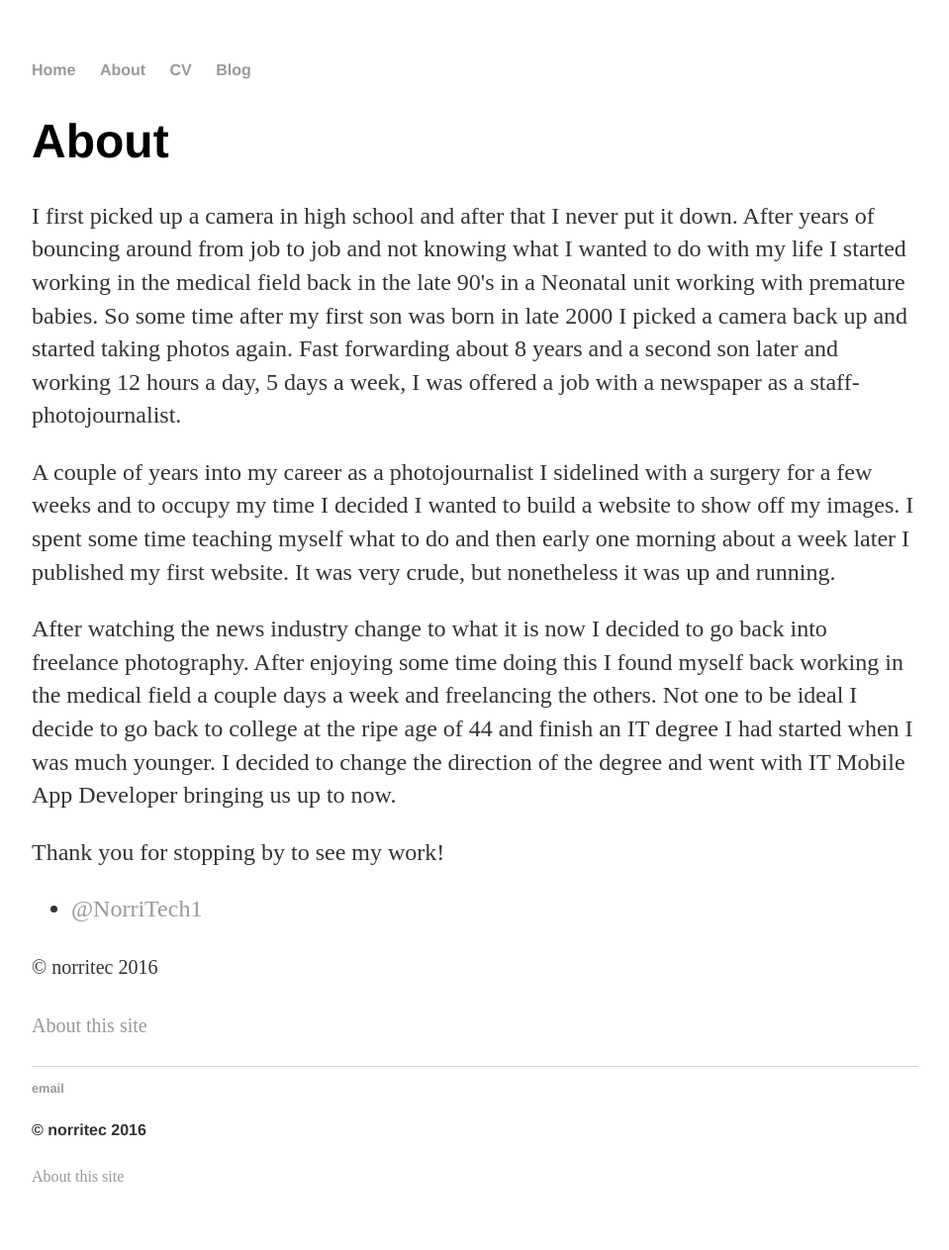
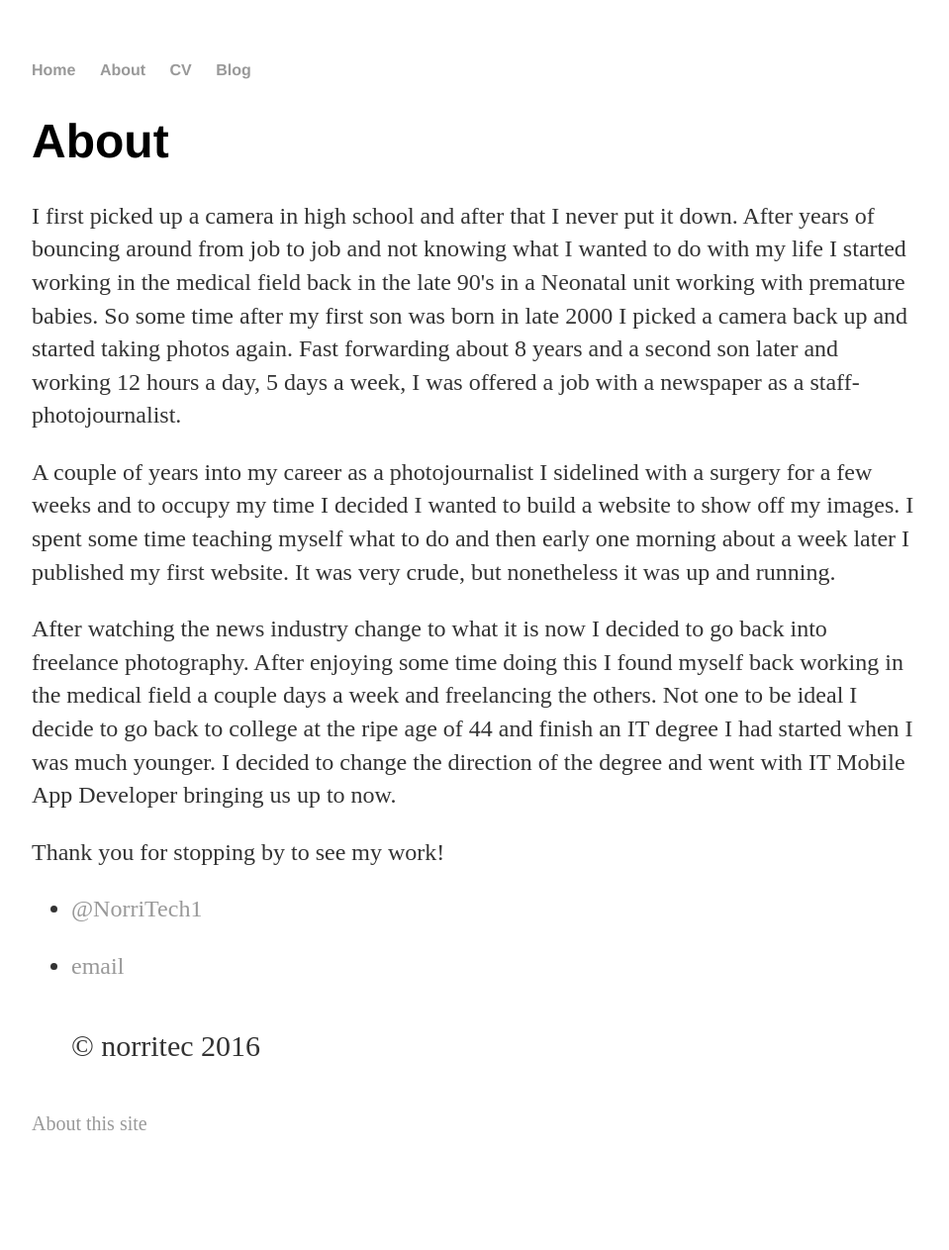
Before and after one commit to norritec/norritec.github.io, a Jekyll site: the page built from about/index.html, in a window 1280 px wide. Shown: the whole page at 99% size, without its empty margins (160-1119 px from the left). Built offline with Jekyll 4.4.1, drawn with Linux system fonts in a browser that asks for light colours; after the commit the page ends 1213 px from its top, so only the background shows below that.

Commit message:
Changed footer

```diff
--- a/_layouts/default.html
+++ b/_layouts/default.html
@@ -25,7 +25,7 @@
 
 
 
-  <footer>
+  <div class="" footer>
   <div class="row">
   <div class="col-sm-8">
    <ul>
--- a/about/index.html
+++ b/about/index.html
@@ -17,14 +17,3 @@
                 <li><a href="#">@NorriTech1</a></li>
                 </ul>
         </div>
-
-                <div class="footer">
-    <div class="row">
-    <div class="col-sm-8">
-    <p><small>&copy; norritec 2016</small></p>
-    </div>
-    <div class="col-sm-4">
-    <p class="pull-right"><small><a href="/about" title="About this site">About this site</a></small></p>
-    </div>
-    </div>
-</div> <!-- /footer -->
```
